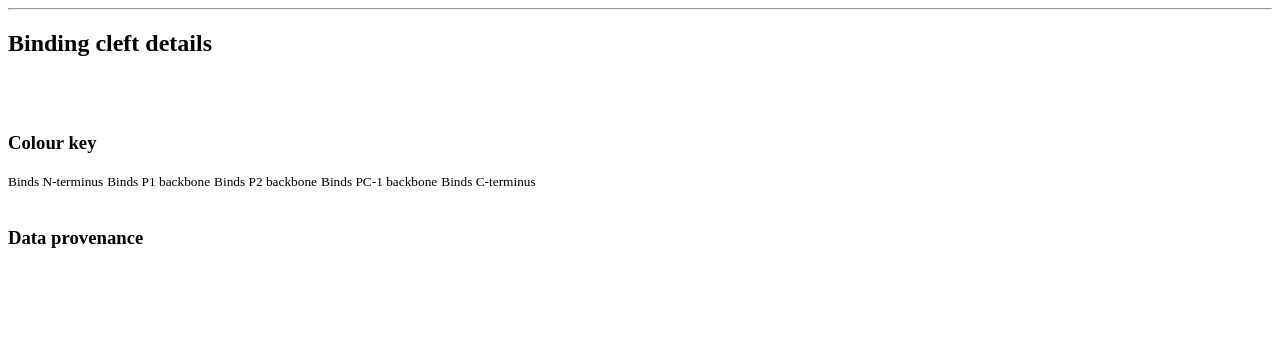
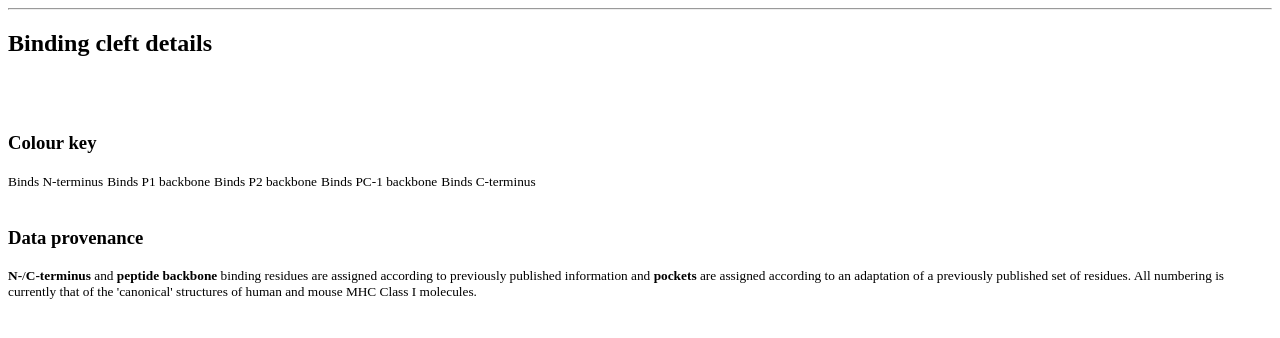
Before and after one commit to histofyi/www.histo.fyi, a Python web app: template templates/structure/binding_cleft.html in a window 1280 px wide. Shown: the top 338 px of the page. Run offline with Jinja, Linux system fonts and the light colour scheme; the template is opened without the code that fills it, so the values that code supplies are empty.

Commit message:
Added first draft of data provenance block for binding clefts

```diff
--- a/templates/structure/binding_cleft.html
+++ b/templates/structure/binding_cleft.html
@@ -49,7 +49,7 @@
                 </div>
                 <br />
                 <h3 class="heading-smaller">Data provenance</h3>
-                <br />
+                <div><small><strong>N-</strong>/<strong>C-terminus</strong> and <strong>peptide backbone</strong> binding residues</strong> are assigned according to previously published information and <strong>pockets</strong> are assigned according to an adaptation of a previously published set of residues. All numbering is currently that of the 'canonical' structures of human and mouse MHC Class I molecules.</small></div>
             </div>
         </div>
       </div>
```
